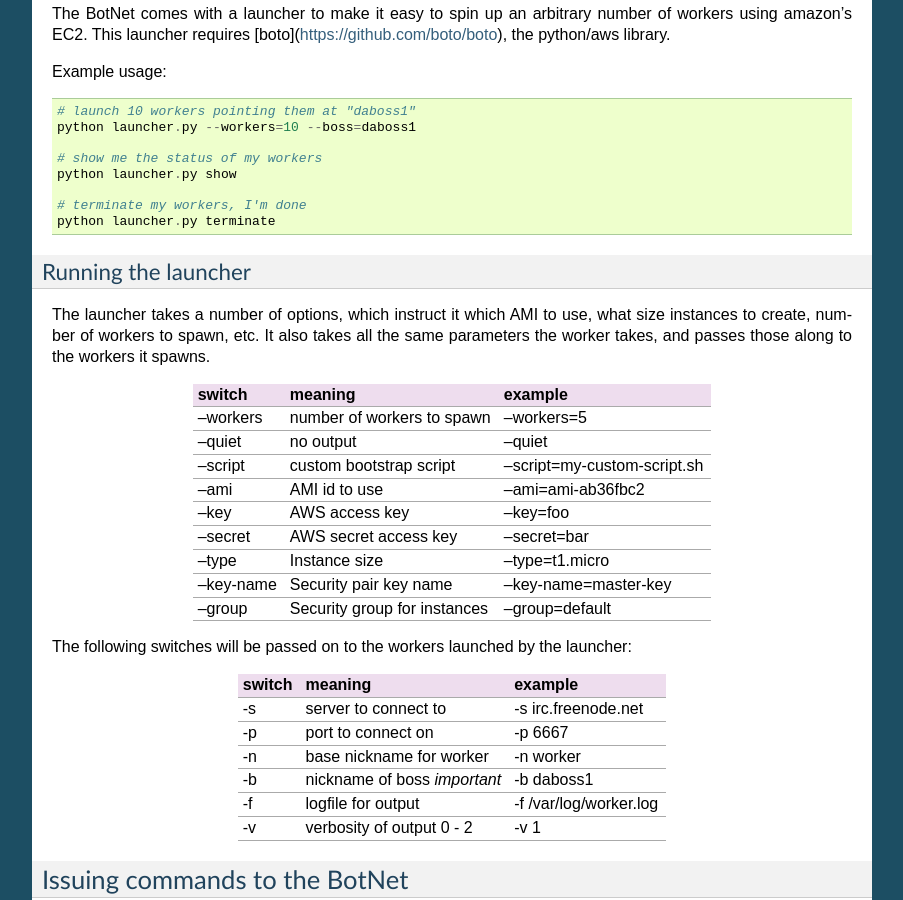
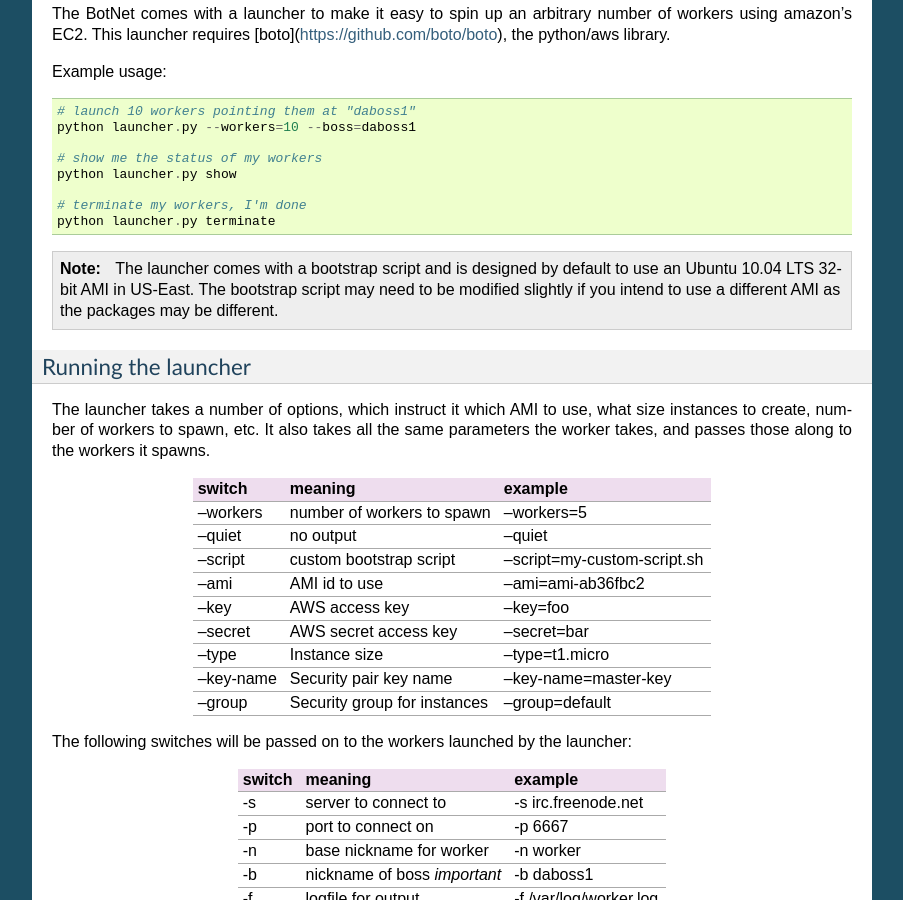
Before and after one commit to coleifer/irc, a Sphinx documentation site: the page built from docs/botnet.rst, in a window 1280 px wide and 900 px high, scrolled down 1966 px. Shown: the whole window, without its empty margins (198-1101 px from the left). Built offline with Sphinx 7.4.7, drawn with Linux system fonts in a browser that asks for light colours.

Commit message:
Adding note on AMI

```diff
--- a/docs/botnet.rst
+++ b/docs/botnet.rst
@@ -131,6 +131,12 @@ Example usage::
     # terminate my workers, I'm done
     python launcher.py terminate
 
+.. note::
+    The launcher comes with a bootstrap script and is designed by default to use
+    an Ubuntu 10.04 LTS 32-bit AMI in US-East.  The bootstrap script may need to
+    be modified slightly if you intend to use a different AMI as the packages
+    may be different.
+
 
 Running the launcher
 ^^^^^^^^^^^^^^^^^^^^
```
